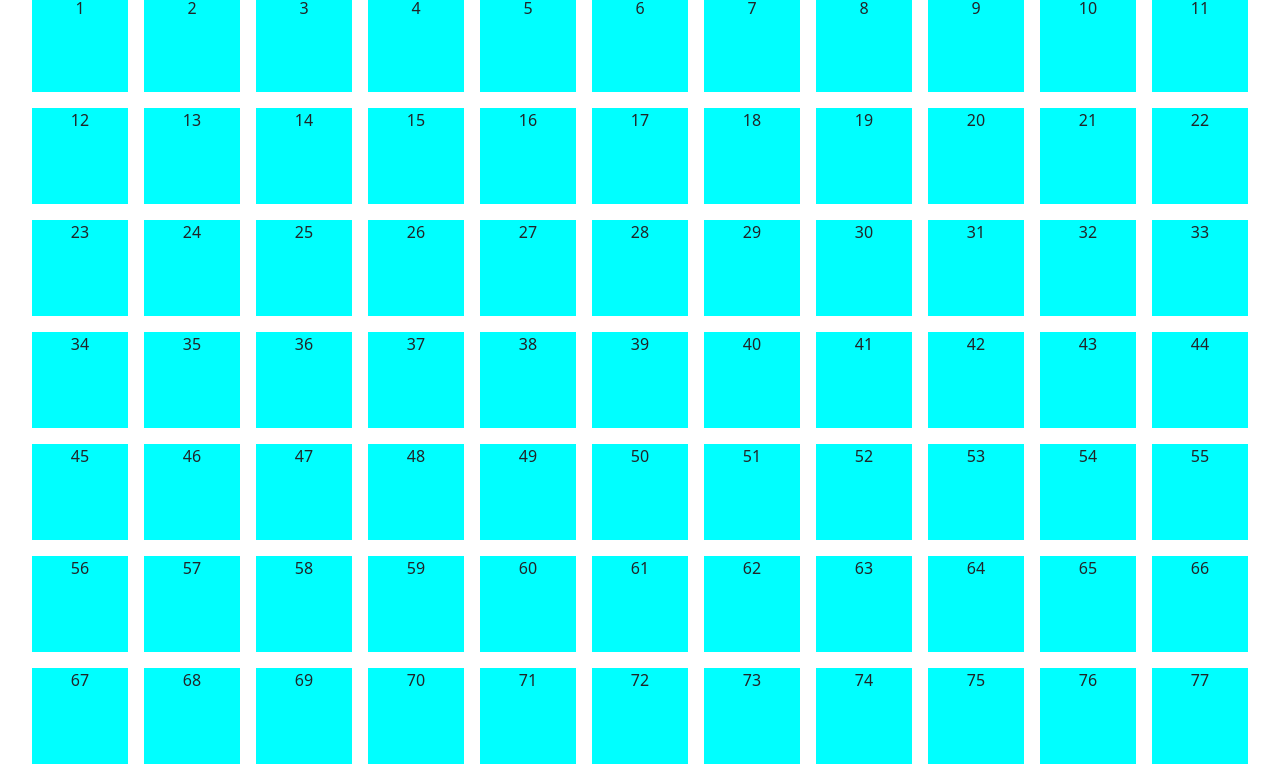
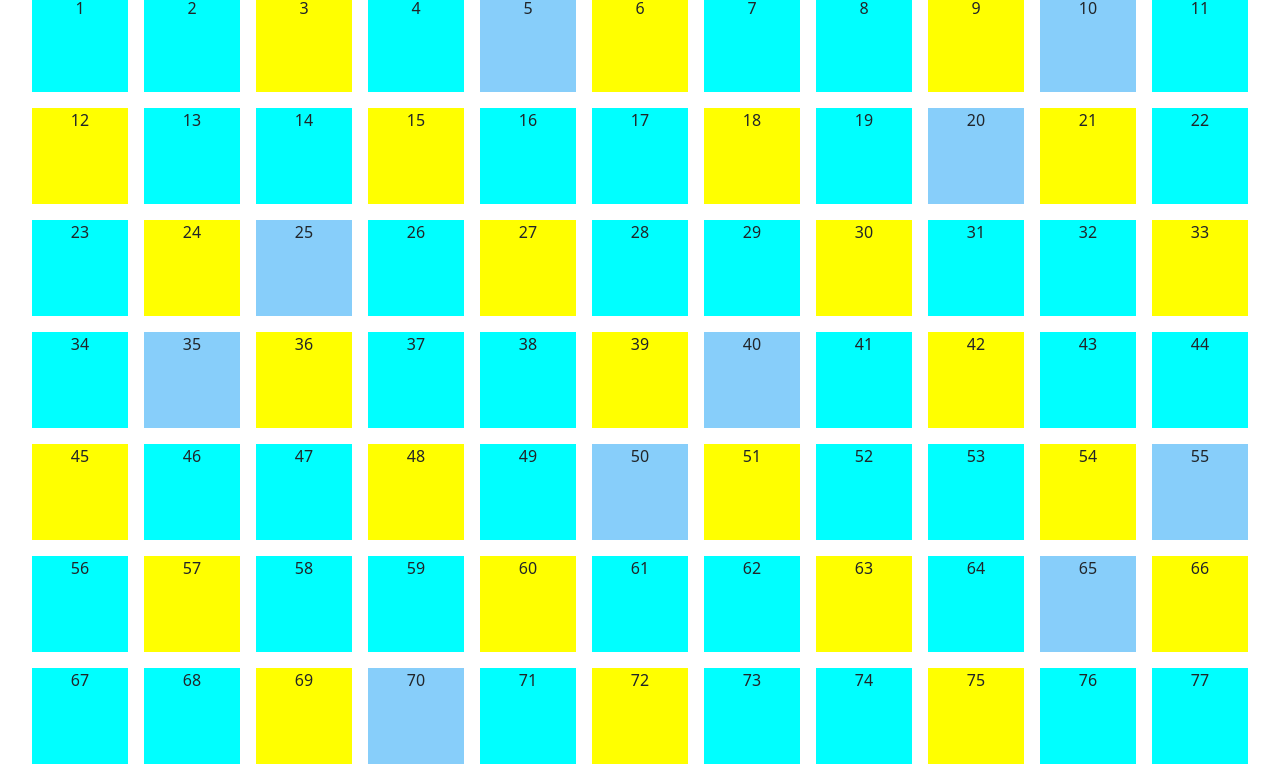
Before and after one commit to GiuliaGlave/js-fizzbuzz, a plain HTML site: page index.html in a window 1280 px wide. Shown: the part 60-837 px from the top of the page. Drawn offline with nearby package versions, Linux system fonts and the light colour scheme.

Commit message:
add background color multx3 x5

```diff
--- a/css/style.css
+++ b/css/style.css
@@ -13,3 +13,15 @@
     text-align: center;
     background-color: aqua;
 }
+
+.box-multi-3{
+    background-color: yellow;
+}
+
+.box-multi-5 {
+    background-color: lightskyblue;
+}
+
+.box-multi-15 {
+    background-color: lightgreen;
+}
--- a/script.js
+++ b/script.js
@@ -2,6 +2,31 @@
 const gridEl = document.getElementById("grid")
 
 for (let i = 1; i <= 100; i++) {
-    gridEl.innerHTML += `<li class="box box–-${i}">${i}</li>`;
+/*     gridEl.innerHTML += `<li class="box box–-${i}">${i}</li>`; */
+
+//multipli di 3
+
+    let gridClass;
+
+    if(i % 3 == 0){
+        gridClass = "box box-multi-3 ";
+    }
+
+    else if (i % 5 == 0) {
+        gridClass = "box box-multi-5";
+    }
+
+
+    else{
+        gridClass = `box box–-${i}`
+    }
+
+    gridEl.innerHTML += `<li class="${gridClass}">${i}</li>`;
 
 }
+
+
+
+//multipli di 5
+
+//multipli di 15
```
